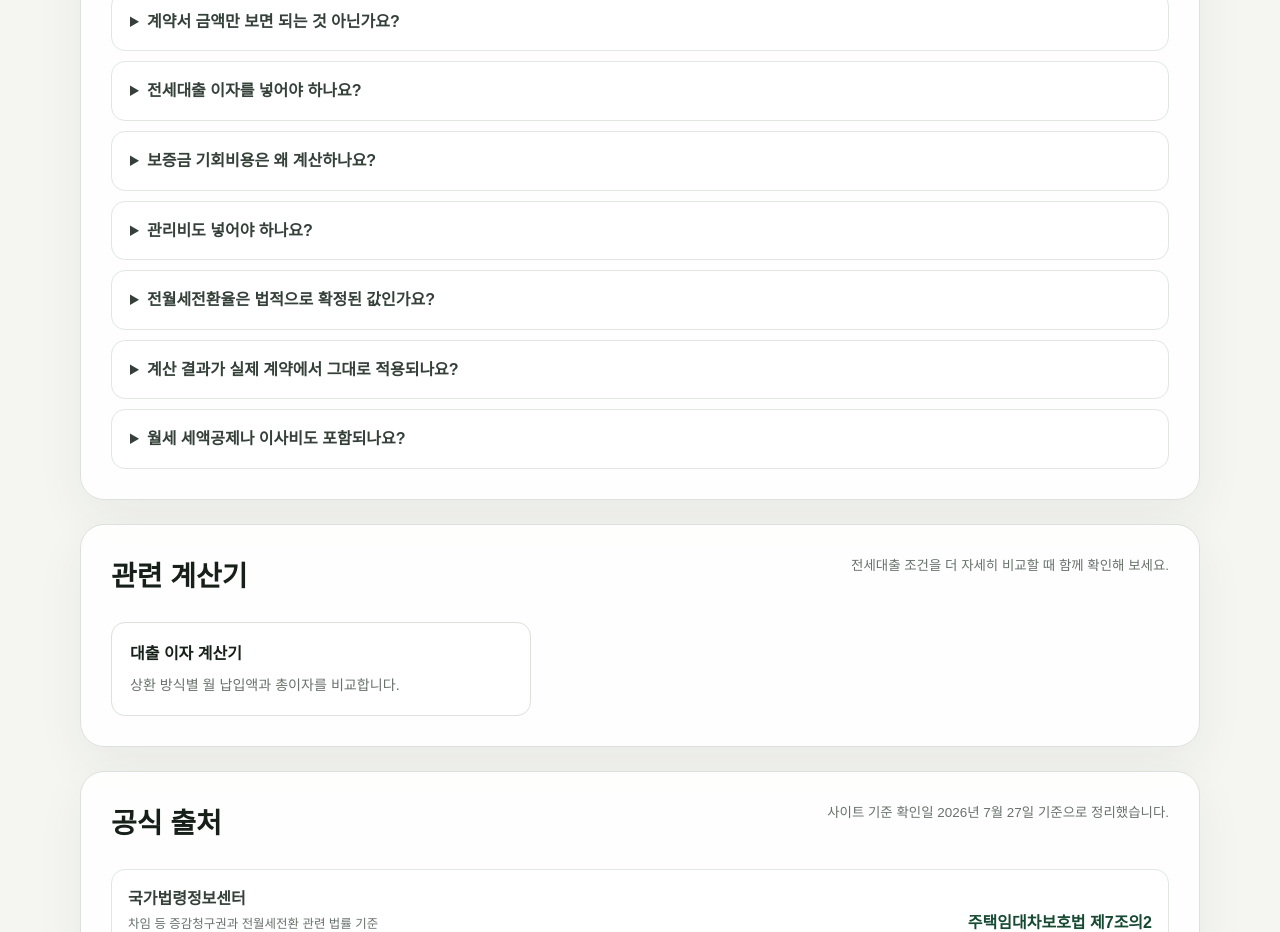
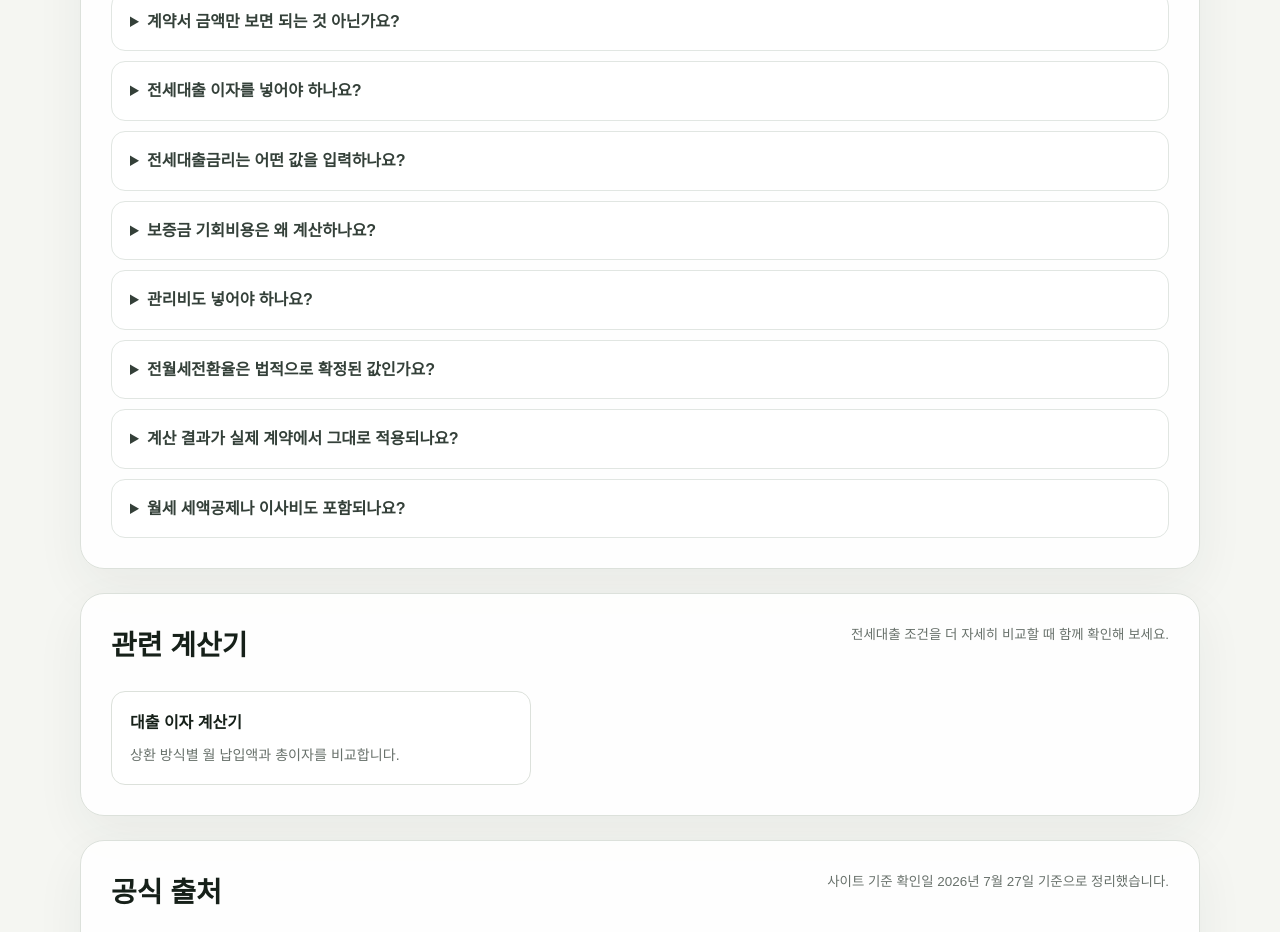
Before and after one commit to JulGi-Park/integrated-calculator, a Next.js app: page /calculators/rent-vs-jeonse in a window 1280 px wide. Shown: the part 3280-4212 px from the top of the page. Built offline with nearby package versions, Linux system fonts and the light colour scheme.

Commit message:
feat: clarify jeonse loan rate intent

```diff
--- a/components/calculators/rentVsJeonseContentData.ts
+++ b/components/calculators/rentVsJeonseContentData.ts
@@ -67,6 +67,11 @@ export const rentVsJeonseFaqs: RentVsJeonseFaq[] = [
     question: "전세대출 이자를 넣어야 하나요?",
     answer:
       "전세대출을 이용한다면 월 이자 비용이 전세의 주요 부담이므로 입력하는 것이 좋습니다. 대출이 없다면 전세대출금을 0원으로 입력할 수 있습니다.",
+  },
+  {
+    question: "전세대출금리는 어떤 값을 입력하나요?",
+    answer:
+      "전세대출을 이용할 때 적용받을 것으로 예상하는 연 이율을 입력합니다. 금융기관의 실제 금리는 상품, 우대조건, 대출 시점과 개인 조건에 따라 달라질 수 있으므로 최신 대출 안내에서 확인한 금리를 입력하고, 계산 결과는 금리 변동을 반영한 비교용 참고값으로 보세요.",
   },
   {
     question: "보증금 기회비용은 왜 계산하나요?",
```
Also changed, not shown: 1 other file (tests, documents, lock files or other folders).
